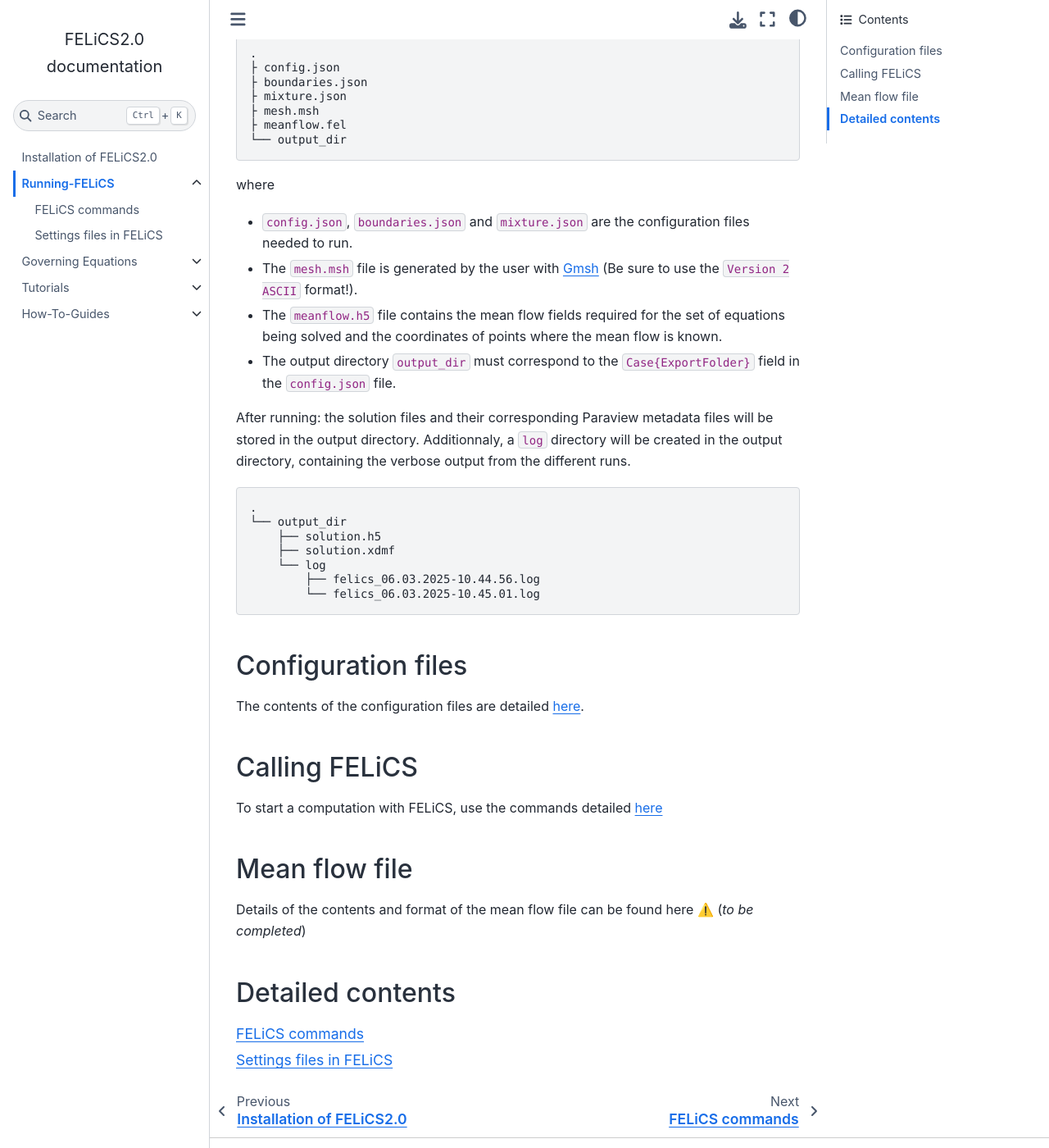
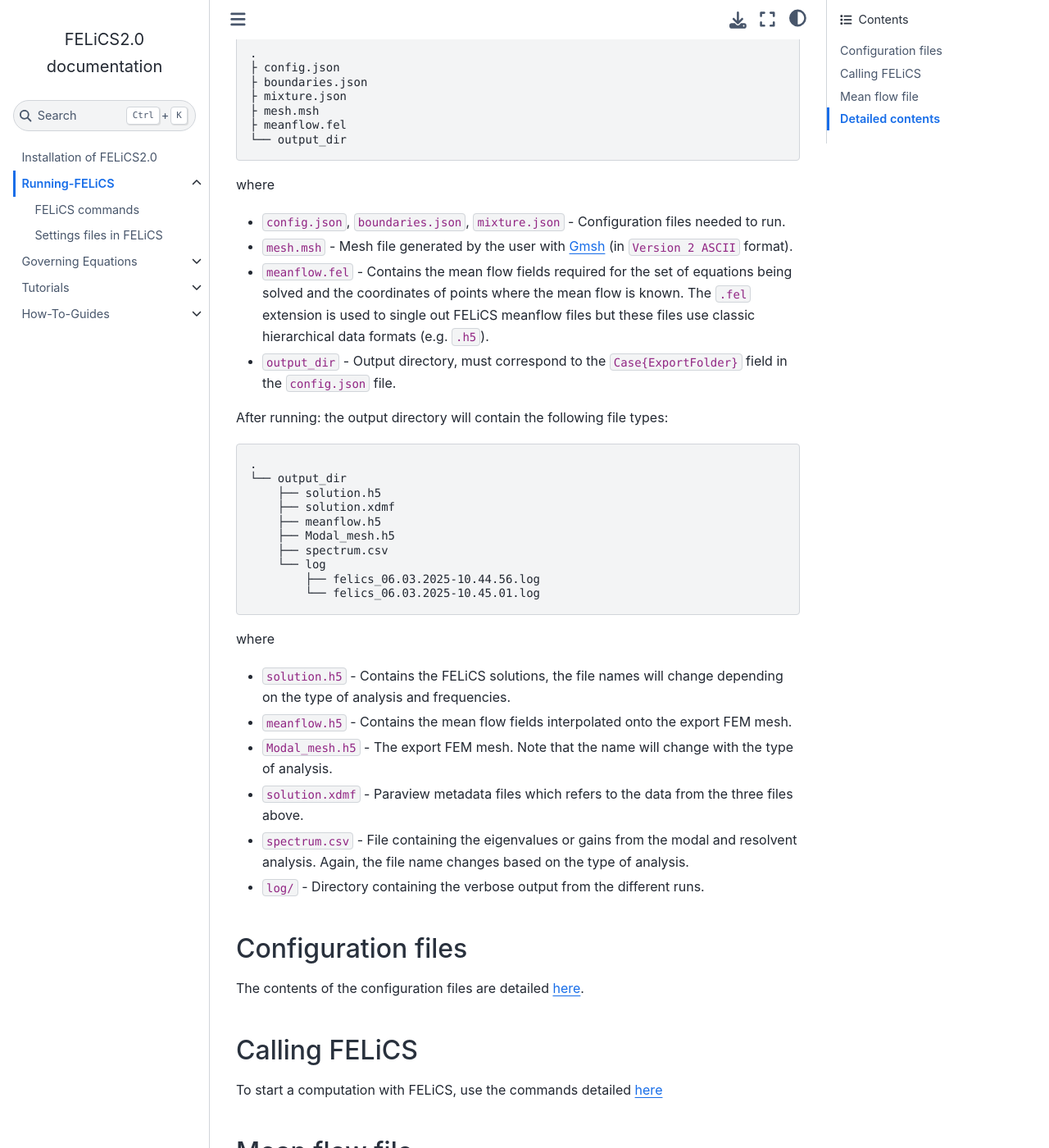
Before and after one commit to arash-mp/FELiCS_FSI, a Sphinx documentation site: the page built from DOCUMENTATION/Running_FELiCS/index.md, in a window 1280 px wide and 1400 px high, scrolled down 363 px. Shown: the whole window at 82% size. Built offline with Sphinx 7.4.7 and the Sphinx Book theme 1.1.4, drawn with Linux system fonts in a browser that asks for light colours; pages that are not in the unit, such as notebooks, are missing from menus.

Commit message:
[doc] more details on running dir

````diff
--- a/DOCUMENTATION/Running_FELiCS/index.md
+++ b/DOCUMENTATION/Running_FELiCS/index.md
@@ -8,7 +8,7 @@
 * `.fel` - data files for input mean flow files and solution files
 * `.xdmf` - metadata files referencing the solution files for display in [Paraview](https://www.paraview.org/)
 
-The typical running folder for FELiCS contains the following:
+The typical running folder (*before running*) for FELiCS contains the following:
 ```bash
 .
 ├ config.json
@@ -19,23 +19,32 @@
 └── output_dir
 ```
 where
-* `config.json`, `boundaries.json` and `mixture.json` are the configuration files needed to run.
-* The `mesh.msh` file is generated by the user with [Gmsh](https://gmsh.info/) (Be sure to use the `Version 2 ASCII` format!).
-* The `meanflow.h5` file contains the mean flow fields required for the set of equations being solved and the coordinates of points where the mean flow is known.
-* The output directory `output_dir` must correspond to the `Case{ExportFolder}` field in the `config.json` file.
+* `config.json`, `boundaries.json`, `mixture.json` - Configuration files needed to run.
+* `mesh.msh` - Mesh file generated by the user with [Gmsh](https://gmsh.info/) (in `Version 2 ASCII` format).
+* `meanflow.fel` - Contains the mean flow fields required for the set of equations being solved and the coordinates of points where the mean flow is known. The `.fel` extension is used to single out FELiCS meanflow files but these files use classic hierarchical data formats (e.g. `.h5`).
+* `output_dir` - Output directory, must correspond to the `Case{ExportFolder}` field in the `config.json` file.
 
-
-After running: the solution files and their corresponding Paraview metadata files will be stored in the output directory. Additionnaly, a `log` directory will be created in the output directory, containing the verbose output from the different runs.
+After running: the output directory will contain the following file types:
 
 ```bash
 .
 └── output_dir
     ├── solution.h5
     ├── solution.xdmf
+    ├── meanflow.h5
+    ├── Modal_mesh.h5
+    ├── spectrum.csv
     └── log
         ├── felics_06.03.2025-10.44.56.log
         └── felics_06.03.2025-10.45.01.log
 ```
+where
+* `solution.h5` - Contains the FELiCS solutions, the file names will change depending on the type of analysis and frequencies.
+* `meanflow.h5` - Contains the mean flow fields interpolated onto the export FEM mesh.
+* `Modal_mesh.h5` - The export FEM mesh. Note that the name will change with the type of analysis.
+* `solution.xdmf` - Paraview metadata files which refers to the data from the three files above.
+* `spectrum.csv` - File containing the eigenvalues or gains from the modal and resolvent analysis. Again, the file name changes based on the type of analysis.
+* `log/` - Directory containing the verbose output from the different runs.
 
 ## Configuration files
 
````
